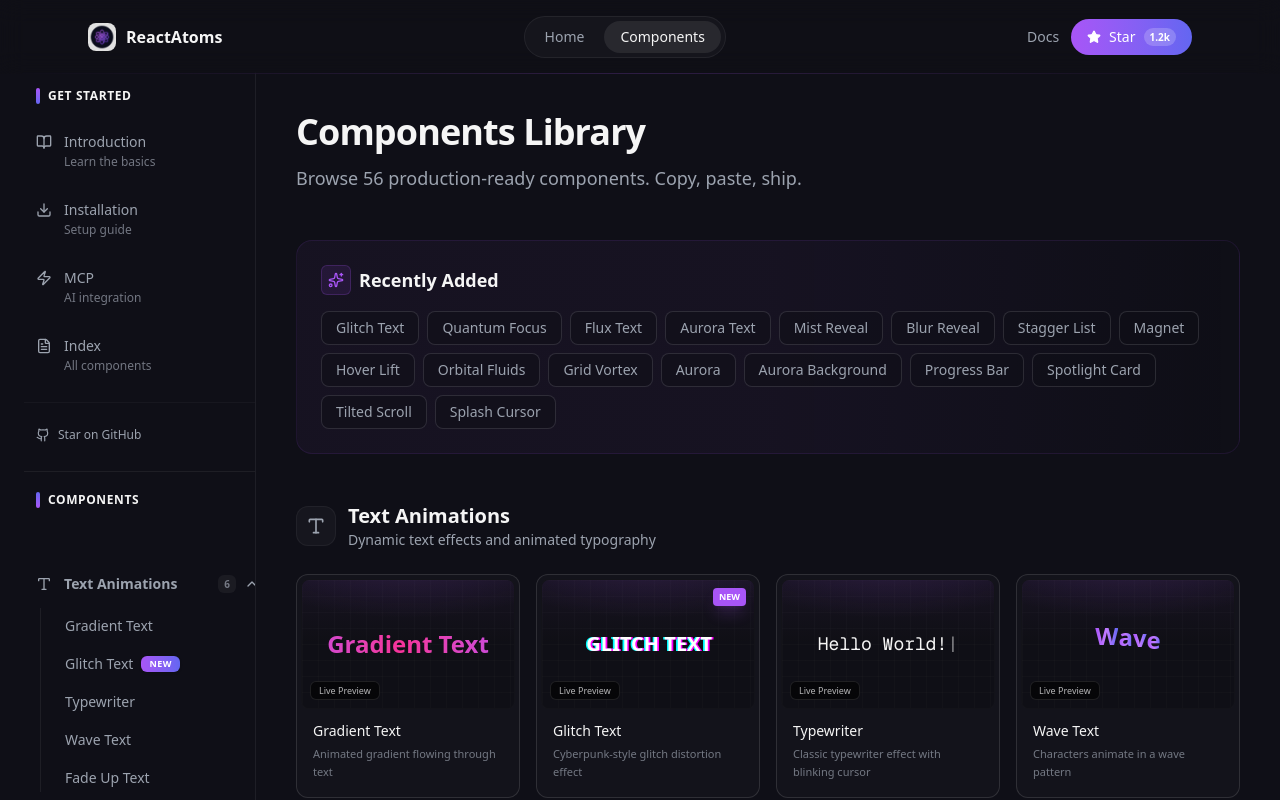
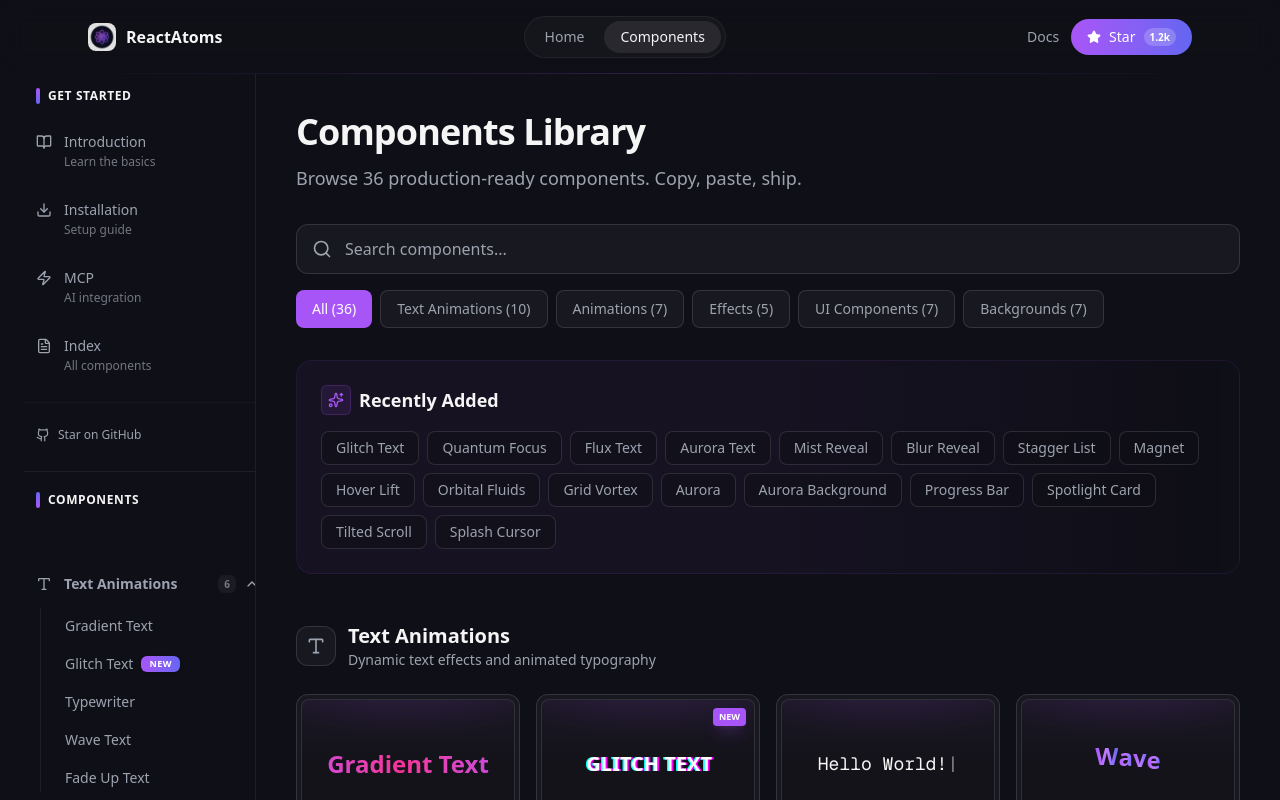
Before and after one commit to anish-devgit/react-atoms, a Next.js app: page /components in a window 1280 px wide. Built offline with nearby package versions, Linux system fonts and the light colour scheme.

Commit message:
feat(ux): add search and filtering to components page + calm sidebar

```diff
--- a/src/app/(docs)/components/page.tsx
+++ b/src/app/(docs)/components/page.tsx
@@ -1,11 +1,11 @@
 "use client";
 
-import { Suspense } from "react";
+import { Suspense, useState, useMemo } from "react";
 import { categories } from "@/data/categories";
-import { getComponentsByCategory, getNewComponents } from "@/data/components";
+import { getComponentsByCategory, getNewComponents, components } from "@/data/components";
 import { LivePreview } from "@/components/ui/LivePreview";
 import Link from "next/link";
-import { ArrowRight, Sparkles, Box, Layout, Type, MousePointer, Layers } from "lucide-react";
+import { ArrowRight, Sparkles, Box, Layout, Type, MousePointer, Layers, Search } from "lucide-react";
 import { useEffect, useRef } from "react";
 import { useSearchParams } from "next/navigation";
 
@@ -20,6 +20,8 @@ const categoryIcons: Record<string, any> = {
 };
 
 function ComponentsContent() {
+    const [searchQuery, setSearchQuery] = useState("");
+    const [activeFilter, setActiveFilter] = useState("all");
     const newComponents = getNewComponents();
     const searchParams = useSearchParams();
     const categoryRefs = useRef<Record<string, HTMLElement | null>>({});
@@ -48,16 +50,92 @@ function ComponentsContent() {
         }
     }, [searchParams]);
 
+    // Filter logic
+    const filteredCategories = useMemo(() => {
+        if (!searchQuery && activeFilter === "all") {
+            return categories;
+        }
+
+        return categories.map(category => {
+            const categoryComponents = getComponentsByCategory(category.id);
+            const filtered = categoryComponents.filter(comp => {
+                const matchesSearch = searchQuery === "" ||
+                    comp.name.toLowerCase().includes(searchQuery.toLowerCase()) ||
+                    comp.description.toLowerCase().includes(searchQuery.toLowerCase());
+
+                const matchesFilter = activeFilter === "all" || category.id === activeFilter;
+
+                return matchesSearch && matchesFilter;
+            });
+
+            return {
+                ...category,
+                filteredComponents: filtered,
+                shouldShow: filtered.length > 0
+            };
+        }).filter(cat => cat.shouldShow);
+    }, [searchQuery, activeFilter]);
+
+    const totalComponents = components.length;
+    const filteredCount = filteredCategories.reduce((acc: number, cat: any) => acc + (cat.filteredComponents?.length || 0), 0);
+
     return (
         <main>
             {/* Header */}
-            <div className="mb-12">
+            <div className="mb-8">
                 <h1 className="text-4xl font-bold text-foreground mb-3 tracking-tight">
                     Components Library
                 </h1>
                 <p className="text-lg text-foreground-muted max-w-2xl">
-                    Browse 56 production-ready components. Copy, paste, ship.
+                    Browse {totalComponents} production-ready components. Copy, paste, ship.
                 </p>
+            </div>
+
+            {/* Search & Filter Bar */}
+            <div className="mb-8 space-y-4">
+                {/* Search Input */}
+                <div className="relative">
+                    <Search className="absolute left-4 top-1/2 -translate-y-1/2 w-5 h-5 text-foreground-muted" />
+                    <input
+                        type="text"
+                        placeholder="Search components..."
+                        value={searchQuery}
+                        onChange={(e) => setSearchQuery(e.target.value)}
+                        className="w-full pl-12 pr-4 py-3 bg-card-bg border border-border rounded-xl text-foreground placeholder:text-foreground-muted focus:outline-none focus:border-accent/50 focus:ring-1 focus:ring-accent/20 transition-all"
+                    />
+                </div>
+
+                {/* Category Filters */}
+                <div className="flex flex-wrap gap-2">
+                    <button
+                        onClick={() => setActiveFilter("all")}
+                        className={`px-4 py-2 rounded-lg text-sm font-medium transition-all ${activeFilter === "all"
+                            ? "bg-accent text-white"
+                            : "bg-card-bg text-foreground-muted hover:text-foreground hover:bg-card-bg-hover border border-border"
+                            }`}
+                    >
+                        All ({totalComponents})
+                    </button>
+                    {categories.map((category) => (
+                        <button
+                            key={category.id}
+                            onClick={() => setActiveFilter(category.id)}
+                            className={`px-4 py-2 rounded-lg text-sm font-medium transition-all ${activeFilter === category.id
+                                ? "bg-accent text-white"
+                                : "bg-card-bg text-foreground-muted hover:text-foreground hover:bg-card-bg-hover border border-border"
+                                }`}
+                        >
+                            {category.name} ({getComponentsByCategory(category.id).length})
+                        </button>
+                    ))}
+                </div>
+
+                {/* Results count */}
+                {(searchQuery || activeFilter !== "all") && (
+                    <p className="text-sm text-foreground-muted">
+                        Showing {filteredCount} of {totalComponents} components
+                    </p>
+                )}
             </div>
 
             {/* New Components Highlight */}
@@ -86,21 +164,20 @@ function ComponentsContent() {
 
             {/* Categories Grid */}
             <div className="space-y-16">
-                {categories.map((category) => {
+                {filteredCategories.map((category) => {
                     const Icon = categoryIcons[category.id] || category.icon || Box;
-                    const categoryComponents = getComponentsByCategory(category.id);
+                    const categoryComponents = category.filteredComponents || getComponentsByCategory(category.id);
 
                     return (
                         <section
                             key={category.id}
                             id={category.id}
-                            ref={(el) => { categoryRefs.current[category.id] = el; }}
                             className="scroll-mt-24"
                         >
                             {/* Category Header */}
                             <div className="flex items-center justify-between mb-6 group">
                                 <div className="flex items-center gap-3">
-                                    <div className="w-10 h-10 rounded-xl bg-white/[0.03] border border-white/[0.05] flex items-center justify-center group-hover:bg-accent/10 group-hover:border-accent/20 transition-colors">
+                                    <div className="w-10 h-10 rounded-xl bg-white/[0.04] border border-border flex items-center justify-center group-hover:bg-accent/10 group-hover:border-accent/20 transition-colors">
                                         <Icon className="w-5 h-5 text-foreground-muted group-hover:text-accent transition-colors" />
                                     </div>
                                     <div>
@@ -123,17 +200,14 @@ function ComponentsContent() {
 
                             {/* Components Grid */}
                             <div className="grid grid-cols-1 sm:grid-cols-2 lg:grid-cols-3 xl:grid-cols-4 gap-4">
-                                {categoryComponents.slice(0, 4).map((component) => (
+                                {categoryComponents.slice(0, 8).map((component: any) => (
                                     <Link
                                         key={component.slug}
                                         href={`/components/${category.id}/${component.slug}`}
-                                        className="group relative flex flex-col p-1 rounded-xl bg-white/[0.02] border border-border hover:border-accent/30 hover:bg-white/[0.03] transition-all duration-300 hover:shadow-lg hover:shadow-accent/5"
+                                        className="group relative flex flex-col p-1 rounded-xl bg-card-bg border border-border hover:border-accent/30 hover:bg-card-bg-hover transition-all duration-300"
                                     >
                                         {/* Live Preview Area */}
-                                        <div className="mb-3 rounded-lg bg-black/20 border border-white/[0.02] overflow-hidden relative">
-                                            {/* Grid Pattern Background */}
-                                            <div className="absolute inset-0 bg-[linear-gradient(to_right,#80808008_1px,transparent_1px),linear-gradient(to_bottom,#80808008_1px,transparent_1px)] bg-[size:16px_16px]" />
-
+                                        <div className="mb-3 rounded-lg bg-black/20 border border-border overflow-hidden relative">
                                             {/* Live Component Preview */}
                                             <div className="relative">
                                                 <LivePreview slug={component.slug} name={component.name} />
@@ -165,13 +239,13 @@ function ComponentsContent() {
                             </div>
 
                             {/* Show more if there are more components */}
-                            {categoryComponents.length > 4 && (
+                            {categoryComponents.length > 8 && (
                                 <div className="mt-4 pl-1">
                                     <Link
                                         href={`/components/${category.id}`}
                                         className="inline-flex items-center text-xs font-medium text-foreground-muted hover:text-accent transition-colors"
                                     >
-                                        +{categoryComponents.length - 4} more components
+                                        +{categoryComponents.length - 8} more components
                                     </Link>
                                 </div>
                             )}
```
Also changed, not shown: src/components/layout/Sidebar.tsx (+6 -11 lines).
